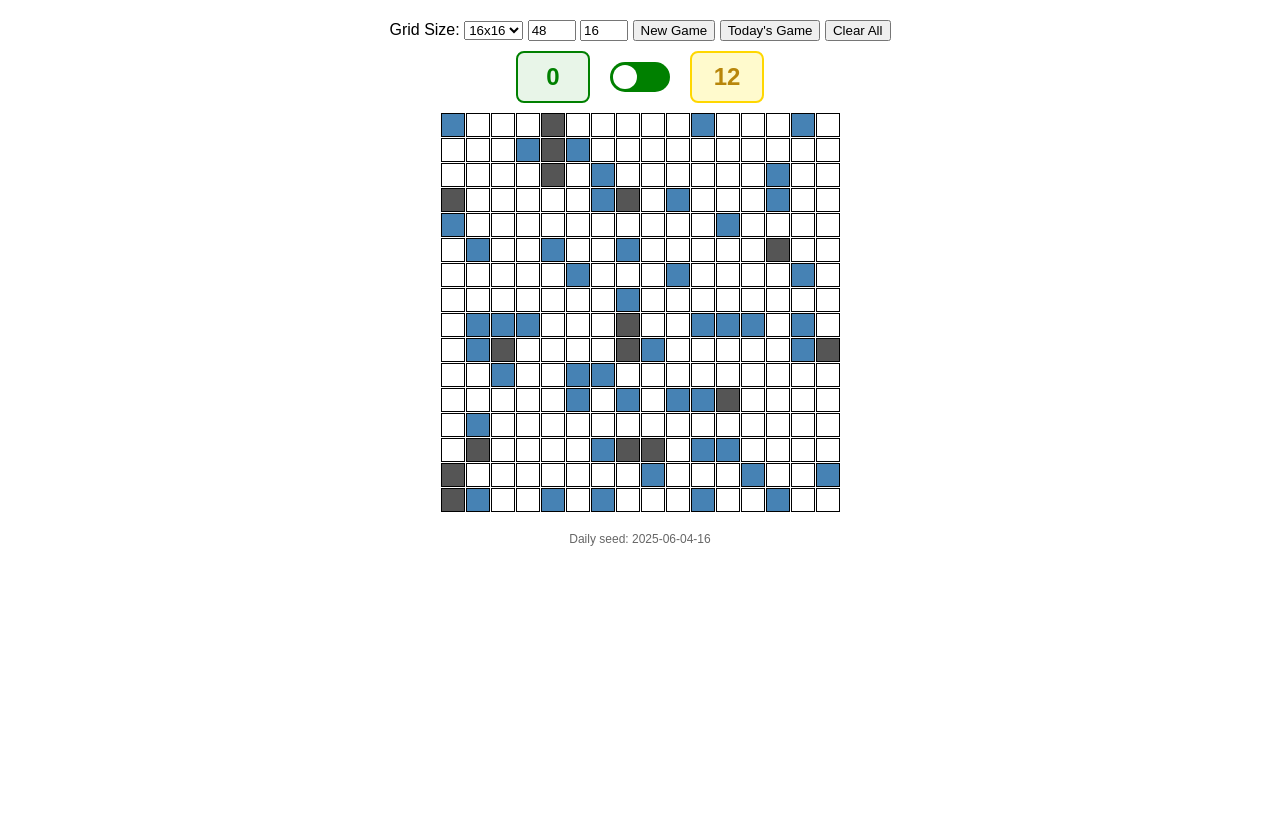
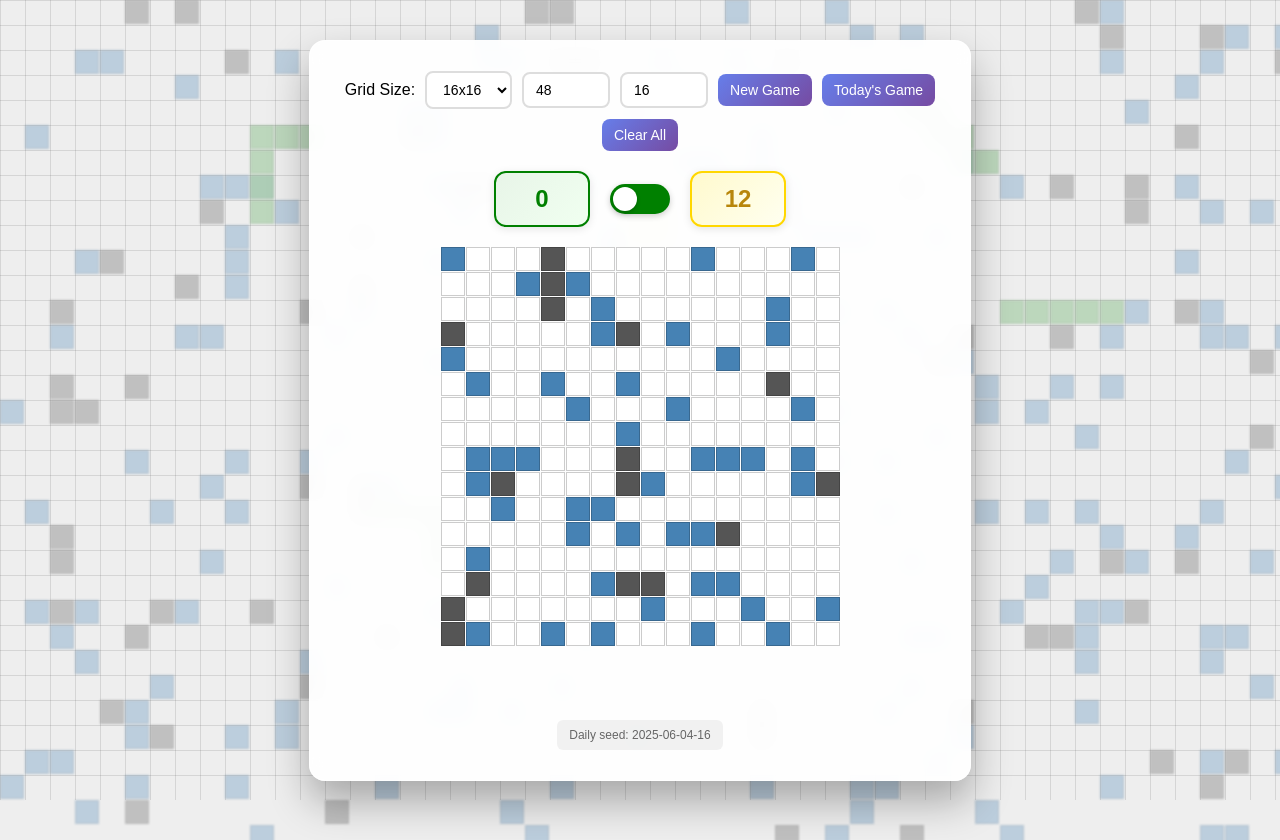
Before and after one commit to seibaby/blockgame, a plain HTML site: page index.html in a window 1280 px wide. Before the commit the page ends 800 px from the top, so only its background shows below. Drawn offline with Linux system fonts and the light colour scheme.

Commit message:
Add files via upload

```diff
--- a/index.html
+++ b/index.html
@@ -7,21 +7,122 @@
   <style>
     body {
       font-family: sans-serif;
+      margin: 0;
+      padding: 0;
+      min-height: 100vh;
+      background-color: #eeeeee;
+      position: relative;
+      overflow: auto;
+    }
+
+    /* Infinite grid background */
+    .background-grid {
+      position: fixed;
+      top: 0;
+      left: 0;
+      width: 100%;
+      height: 100%;
+      background-image:
+        linear-gradient(rgba(0,0,0,0.1) 1px, transparent 1px),
+        linear-gradient(90deg, rgba(0,0,0,0.1) 1px, transparent 1px);
+      background-size: 25px 25px;
+      z-index: -2;
+    }
+
+    /* Background pattern cells */
+    .background-pattern {
+      position: fixed;
+      top: 0;
+      left: 0;
+      width: 100%;
+      height: 100%;
+      z-index: -1;
+      opacity: 0.3;
+      filter: blur(1px);
+    }
+
+    .bg-cell {
+      position: absolute;
+      width: 24px;
+      height: 24px;
+      border: 1px solid rgba(0,0,0,0.2);
+      box-sizing: border-box;
+    }
+
+    .bg-cell.colored {
+      background-color: #4682B4;
+    }
+
+    .bg-cell.blocker {
+      background-color: #555;
+    }
+
+    .bg-cell.shape-green {
+      background-color: rgba(0, 128, 0, 0.7);
+    }
+
+    .bg-cell.shape-yellow {
+      background-color: rgba(255, 215, 0, 0.7);
+    }
+
+    /* Game window */
+    .game-window {
+      position: relative;
+      background: rgba(255, 255, 255, 0.95);
+      backdrop-filter: blur(10px);
+      border-radius: 16px;
+      box-shadow: 0 20px 40px rgba(0,0,0,0.3);
+      margin: 40px auto;
+      padding: 30px;
+      max-width: 600px;
+      border: 1px solid rgba(255,255,255,0.2);
+    }
+
+    .game-content {
       display: flex;
       flex-direction: column;
       align-items: center;
-      margin-top: 20px;
     }
+
     #controls {
-      margin-bottom: 10px;
+      margin-bottom: 20px;
+      display: flex;
+      flex-wrap: wrap;
+      gap: 10px;
+      align-items: center;
+      justify-content: center;
     }
+
+    #controls select, #controls input, #controls button {
+      padding: 8px 12px;
+      border: 2px solid #ddd;
+      border-radius: 8px;
+      background: white;
+      font-size: 14px;
+      transition: all 0.2s ease;
+    }
+
+    #controls button {
+      background: linear-gradient(135deg, #667eea 0%, #764ba2 100%);
+      color: white;
+      border: none;
+      cursor: pointer;
+      font-weight: 500;
+    }
+
+    #controls button:hover {
+      transform: translateY(-2px);
+      box-shadow: 0 4px 12px rgba(0,0,0,0.2);
+    }
+
     #marker-toggle {
       display: flex;
       align-items: center;
       justify-content: center;
       gap: 20px;
-      margin-bottom: 10px;
+      margin-bottom: 20px;
     }
+
     .toggle-switch {
       position: relative;
       width: 60px;
@@ -30,10 +131,13 @@
       border-radius: 15px;
       cursor: pointer;
       transition: background-color 0.3s ease;
+      box-shadow: 0 2px 6px rgba(0,0,0,0.2);
     }
+
     .toggle-switch.yellow {
       background-color: gold;
     }
+
     .toggle-slider {
       position: absolute;
       top: 3px;
@@ -43,67 +147,88 @@
       background-color: white;
       border-radius: 50%;
       transition: transform 0.3s ease;
+      box-shadow: 0 2px 4px rgba(0,0,0,0.2);
     }
+
     .toggle-switch.yellow .toggle-slider {
       transform: translateX(30px);
     }
+
     #game-container {
       display: flex;
       align-items: center;
       justify-content: center;
       gap: 20px;
     }
+
     .counter {
       text-align: center;
-      padding: 10px;
+      padding: 12px 16px;
       border: 2px solid #ccc;
-      border-radius: 8px;
-      background-color: #f9f9f9;
-      min-width: 50px;
+      border-radius: 12px;
+      background: linear-gradient(135deg, #f9f9f9 0%, #ffffff 100%);
+      min-width: 60px;
+      box-shadow: 0 2px 8px rgba(0,0,0,0.1);
+      transition: all 0.2s ease;
     }
+
     .counter-value {
       font-size: 24px;
       font-weight: bold;
     }
+
     .green-counter {
       border-color: green;
-      background-color: #e8f5e8;
+      background: linear-gradient(135deg, #e8f5e8 0%, #f0fff0 100%);
     }
+
     .green-counter .counter-value {
       color: green;
     }
+
     .yellow-counter {
       border-color: gold;
-      background-color: #fffacd;
+      background: linear-gradient(135deg, #fffacd 0%, #fffff0 100%);
     }
+
     .yellow-counter .counter-value {
       color: #b8860b;
     }
+
     .yellow-counter.limit-reached {
       border-color: grey;
-      background-color: #f0f0f0;
+      background: linear-gradient(135deg, #f0f0f0 0%, #f8f8f8 100%);
     }
+
     .yellow-counter.limit-reached .counter-value {
       color: grey;
     }
+
     #grid {
       display: grid;
       gap: 1px;
     }
+
     .cell {
       width: 24px;
       height: 24px;
       background-color: white;
-      border: 1px solid black;
+      border: 1px solid rgba(0,0,0,0.2);
       box-sizing: border-box;
       position: relative;
+      cursor: pointer;
+      transition: all 0.1s ease;
     }
+
     .colored {
-      background-color: #4682B4; /* steel blue */
+      background-color: #4682B4;
     }
+
     .blocker {
       background-color: #555;
+      cursor: pointer;
     }
+
     .marker-overlay {
       position: absolute;
       top: 0;
@@ -112,54 +237,108 @@
       height: 100%;
       opacity: 0.5;
       pointer-events: none;
+      border-radius: 2px;
     }
+
     .green .marker-overlay {
       background-color: green;
     }
+
     .yellow .marker-overlay {
       background-color: gold;
     }
+
     .invalid-top {
       border-top: 2px solid red !important;
     }
+
     .invalid-bottom {
       border-bottom: 2px solid red !important;
     }
+
     .invalid-left {
       border-left: 2px solid red !important;
     }
+
     .invalid-right {
       border-right: 2px solid red !important;
     }
+
     .too-small .marker-overlay {
       animation: blink 1s infinite;
     }
+
     @keyframes blink {
       0%, 100% { opacity: 0.5; }
       50% { opacity: 1; }
     }
+
     .denied-yellow .marker-overlay {
       background-color: gold;
       animation: fadeOut 0.5s ease-out forwards;
     }
+
     @keyframes fadeOut {
       0% { opacity: 0.5; }
       100% { opacity: 0; }
     }
+
     #coloredCountInput, #blockerCountInput {
-      width: 40px;
+      width: 60px;
     }
+
     #seedDisplay {
-      margin-top: 10px;
+      margin-top: 15px;
       font-size: 12px;
       color: #666;
+      text-align: center;
+      padding: 8px 12px;
+      background: rgba(0,0,0,0.05);
+      border-radius: 6px;
     }
+
     #result {
-      margin-top: 10px;
+      margin-top: 15px;
+      font-size: 16px;
+      font-weight: 500;
+      text-align: center;
+      padding: 12px;
+      border-radius: 8px;
+      min-height: 20px;
+    }
+
+    #result:not(:empty) {
+      background: linear-gradient(135deg, #4CAF50 0%, #45a049 100%);
+      color: white;
+      box-shadow: 0 4px 12px rgba(76, 175, 80, 0.3);
+    }
+
+    /* Responsive design */
+    @media (max-width: 768px) {
+      .game-window {
+        margin: 20px;
+        padding: 20px;
+      }
+
+      #controls {
+        flex-direction: column;
+        gap: 8px;
+      }
+
+      #marker-toggle {
+        gap: 15px;
+      }
     }
   </style>
 </head>
 <body>
+  <!-- Background grid -->
+  <div class="background-grid"></div>
+  <div class="background-pattern" id="backgroundPattern"></div>
+
+  <!-- Game window -->
+  <div class="game-window">
+    <div class="game-content">
       <div id="controls">
         <label for="gridSizeSelect">Grid Size:</label>
         <select id="gridSizeSelect" onchange="updateGridSize()">
@@ -194,6 +373,8 @@
 
       <div id="result"></div>
       <div id="seedDisplay"></div>
+    </div>
+  </div>
 
   <script>
     let gridSize = 16;
@@ -216,7 +397,7 @@
     let greenCount = 0;
     let yellowCount = 0;
     const maxYellowMarkers = 12;
-    let currentMarkerColor = 'green'; // Track current marker color
+    let currentMarkerColor = 'green';
     const colorToggle = document.getElementById('color-toggle');
 
     // Simple seeded RNG using a Linear Congruential Generator
@@ -230,7 +411,7 @@
         for (let i = 0; i < str.length; i++) {
           const char = str.charCodeAt(i);
           hash = ((hash << 5) - hash) + char;
-          hash = hash & hash; // Convert to 32-bit integer
+          hash = hash & hash;
         }
         return Math.abs(hash);
       }
@@ -241,9 +422,65 @@
       }
     }
 
+    // Create background pattern
+    function createBackgroundPattern() {
+      const backgroundPattern = document.getElementById('backgroundPattern');
+      const bgRng = new SeededRNG('background-pattern');
+
+      const cellSize = 25;
+      const cols = Math.ceil(window.innerWidth / cellSize) + 2;
+      const rows = Math.ceil(window.innerHeight / cellSize) + 2;
+
+      backgroundPattern.innerHTML = '';
+
+      // Place random colored and blocker cells
+      for (let y = 0; y < rows; y++) {
+        for (let x = 0; x < cols; x++) {
+          if (bgRng.next() < 0.15) { // 15% chance for special cells
+            const cell = document.createElement('div');
+            cell.className = 'bg-cell';
+            cell.style.left = (x * cellSize) + 'px';
+            cell.style.top = (y * cellSize) + 'px';
+
+            if (bgRng.next() < 0.7) {
+              cell.classList.add('colored');
+            } else {
+              cell.classList.add('blocker');
+            }
+
+            backgroundPattern.appendChild(cell);
+          }
+        }
+      }
+
+      // Add some example shapes
+      const shapes = [
+        // Green L-shape (6 cells)
+        { cells: [[10, 5], [11, 5], [12, 5], [10, 6], [10, 7], [10, 8]], color: 'green' },
+        // Yellow square (4 cells)
+        { cells: [[25, 8], [26, 8], [25, 9], [26, 9]], color: 'yellow' },
+        // Green line (5 cells)
+        { cells: [[40, 12], [41, 12], [42, 12], [43, 12], [44, 12]], color: 'green' },
+        // Green T-shape (7 cells)
+        { cells: [[15, 20], [16, 20], [17, 20], [18, 20], [19, 20], [17, 21], [17, 22]], color: 'green' },
+        // Green zigzag (8 cells)
+        { cells: [[35, 3], [36, 3], [36, 4], [37, 4], [37, 5], [38, 5], [38, 6], [39, 6]], color: 'green' },
+      ];
+
+      shapes.forEach(shape => {
+        shape.cells.forEach(([x, y]) => {
+          const cell = document.createElement('div');
+          cell.className = `bg-cell shape-${shape.color}`;
+          cell.style.left = (x * cellSize) + 'px';
+          cell.style.top = (y * cellSize) + 'px';
+          backgroundPattern.appendChild(cell);
+        });
+      });
+    }
+
     function getTodaysSeed() {
       const today = new Date();
-      return today.toISOString().split('T')[0]; // YYYY-MM-DD format
+      return today.toISOString().split('T')[0];
     }
 
     function index(x, y) {
@@ -290,7 +527,6 @@
       greenCountDisplay.textContent = greenCount;
       yellowCountDisplay.textContent = maxYellowMarkers - yellowCount;
 
-      // Update yellow counter appearance if limit reached
       if (yellowCount >= maxYellowMarkers) {
         yellowCounterDiv.classList.add('limit-reached');
       } else {
@@ -326,28 +562,23 @@
     }
 
     function wouldCreateLargeComponent(cellSet, newCell, maxSize = 12) {
-      // Create a temporary set with the new cell added
       const tempCells = new Set([...cellSet, newCell]);
-
-      // Check if the new cell would be part of a component larger than maxSize
       return getConnectedComponentSize(tempCells, newCell) > maxSize;
     }
 
     function placeRandomCells(count, excludeSet) {
       const result = new Set();
-      const maxAttempts = count * 50; // Prevent infinite loops
+      const maxAttempts = count * 50;
       let attempts = 0;
 
       while (result.size < count && attempts < maxAttempts) {
         const candidate = Math.floor(rng.next() * totalCells);
         attempts++;
 
-        // Skip if cell is excluded or already selected
         if (excludeSet.has(candidate) || result.has(candidate)) {
           continue;
         }
 
-        // Check if adding this cell would create a component larger than 12
         if (!wouldCreateLargeComponent(result, candidate, 12)) {
           result.add(candidate);
         }
@@ -357,10 +588,8 @@
     }
 
     function wouldCreateEnclosedSpace(blockerSet, newBlocker) {
-      // Create a temporary set with the new blocker added
       const tempBlockers = new Set([...blockerSet, newBlocker]);
 
-      // Find all non-blocker cells
       const nonBlockerCells = [];
       for (let i = 0; i < totalCells; i++) {
         if (!tempBlockers.has(i)) {
@@ -368,13 +597,11 @@
         }
       }
 
-      // Use flood fill to find connected components of non-blocker cells
       const visited = new Set();
       let componentCount = 0;
 
       for (let cell of nonBlockerCells) {
         if (!visited.has(cell)) {
-          // Start a new flood fill from this cell
           const queue = [cell];
           visited.add(cell);
           let canReachBorder = false;
@@ -383,12 +610,10 @@
             const current = queue.shift();
             const [x, y] = xy(current);
 
-            // Check if this cell is on the border
             if (x === 0 || x === gridSize - 1 || y === 0 || y === gridSize - 1) {
               canReachBorder = true;
             }
 
-            // Add unvisited neighbors to the queue
             for (let neighbor of neighbors(current)) {
               if (!visited.has(neighbor) && !tempBlockers.has(neighbor)) {
                 visited.add(neighbor);
@@ -399,7 +624,6 @@
 
           componentCount++;
 
-          // If we found a component that can't reach the border, it's enclosed
           if (!canReachBorder) {
             return true;
           }
@@ -411,19 +635,17 @@
 
     function placeBlockersWithoutEnclosing(count, excludeSet) {
       const result = new Set();
-      const maxAttempts = count * 50; // Prevent infinite loops
+      const maxAttempts = count * 50;
       let attempts = 0;
 
       while (result.size < count && attempts < maxAttempts) {
         const candidate = Math.floor(rng.next() * totalCells);
         attempts++;
 
-        // Skip if cell is excluded or already a blocker
         if (excludeSet.has(candidate) || result.has(candidate)) {
           continue;
         }
 
-        // Check if adding this blocker would create an enclosed space
         if (!wouldCreateEnclosedSpace(result, candidate)) {
           result.add(candidate);
         }
@@ -438,7 +660,6 @@
         seed = customSeed;
         seedDisplay.innerText = `Seed: ${seed}`;
       } else {
-        // Default to today's seed
         seed = getTodaysSeed() + '-' + gridSize;
         seedDisplay.innerText = `Daily seed: ${seed}`;
       }
@@ -467,9 +688,7 @@
           if (blockerCells.has(i)) return;
 
           if (currentMarkerColor === 'yellow') {
-            // Handle yellow marker placement
             if (markerState[i] !== 'yellow' && yellowCount >= maxYellowMarkers) {
-              // Show denied animation
               cell.classList.add('denied-yellow');
               setTimeout(() => {
                 cell.classList.remove('denied-yellow');
@@ -486,7 +705,6 @@
               cell.classList.add('yellow');
             }
           } else {
-            // Handle green marker placement
             if (markerState[i] === 'green') {
               markerState[i] = null;
               cell.classList.remove('green');
@@ -509,13 +727,12 @@
     }
 
     function createRandomGrid() {
-      // Generate a random seed using current timestamp + random number
       const randomSeed = Date.now() + '-' + Math.floor(Math.random() * 10000) + '-' + gridSize;
       createGrid(randomSeed);
     }
 
     function createTodaysGrid() {
-      createGrid(); // Uses default today's seed
+      createGrid();
     }
 
     function clearMarkers() {
@@ -557,7 +774,6 @@
         }
       }
 
-      // Red border for clumps > 12, blinking for clumps < 4
       let valid = true;
       for (let { cells: group } of clumps) {
         if (group.length < 4) {
@@ -582,7 +798,6 @@
         }
       }
 
-      // Win check
       let blueCovered = [...coloredCells].every(i => markerState[i] === 'green' || markerState[i] === 'yellow');
       let blockerFree = [...blockerCells].every(i => markerState[i] === null);
 
@@ -593,8 +808,14 @@
       }
     }
 
+    // Initialize
     coloredCountInput.value = defaultColoredCount(gridSize);
     blockerCountInput.value = defaultBlockerCount(gridSize);
+
+    // Create background pattern on load and resize
+    createBackgroundPattern();
+    window.addEventListener('resize', createBackgroundPattern);
+
     createGrid();
   </script>
 </body>
```
Lines whose indentation alone changed are shown as unchanged.
